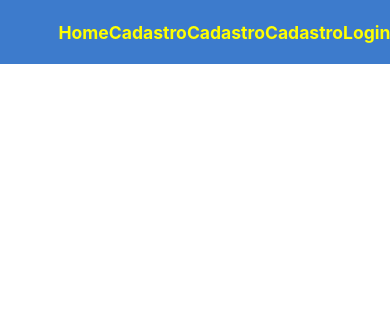
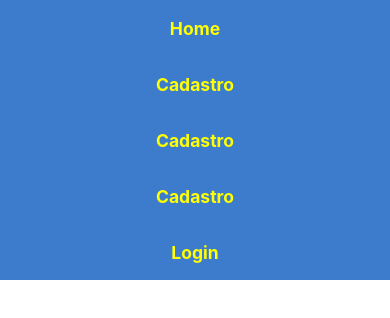
Before and after one commit to GustavoFSProg/blog-abril-2026-web, a React (Vite) app: page /header in a window 390 px wide. Shown: the top 318 px of the page. Built offline with nearby package versions, Linux system fonts and the light colour scheme.

Commit message:
responsive header dois 2

```diff
--- a/index.html
+++ b/index.html
@@ -9,6 +9,7 @@
       body {
         margin: 0;
         padding: 0;
+        overflow-x: hidden;
         font-family: -apple-system, BlinkMacSystemFont, "Segoe UI", Roboto,
           Helvetica, Arial, sans-serif, "Apple Color Emoji", "Segoe UI Emoji",
           "Segoe UI Symbol";
--- a/src/Components/Header/Header.jsx
+++ b/src/Components/Header/Header.jsx
@@ -9,6 +9,11 @@ const Container = styled.div`
   justify-content: center;
   background: #3d7bcc;
   color: yellow;
+
+  @media screen and (max-width: 800px) {
+    width: 100%;
+    height: auto;
+  }
 `;
 
 const ContainerLink = styled.div`
@@ -17,10 +22,14 @@ const ContainerLink = styled.div`
   height: 70px;
   align-items: center;
   justify-content: space-between;
-  //   background: "green",
-  color: yellow;
   font-size: 15px;
   color: yellow;
+
+  @media screen and (max-width: 800px) {
+    width: 100%;
+    flex-direction: column;
+    height: auto;
+  }
 `;
 
 function Header() {
```
